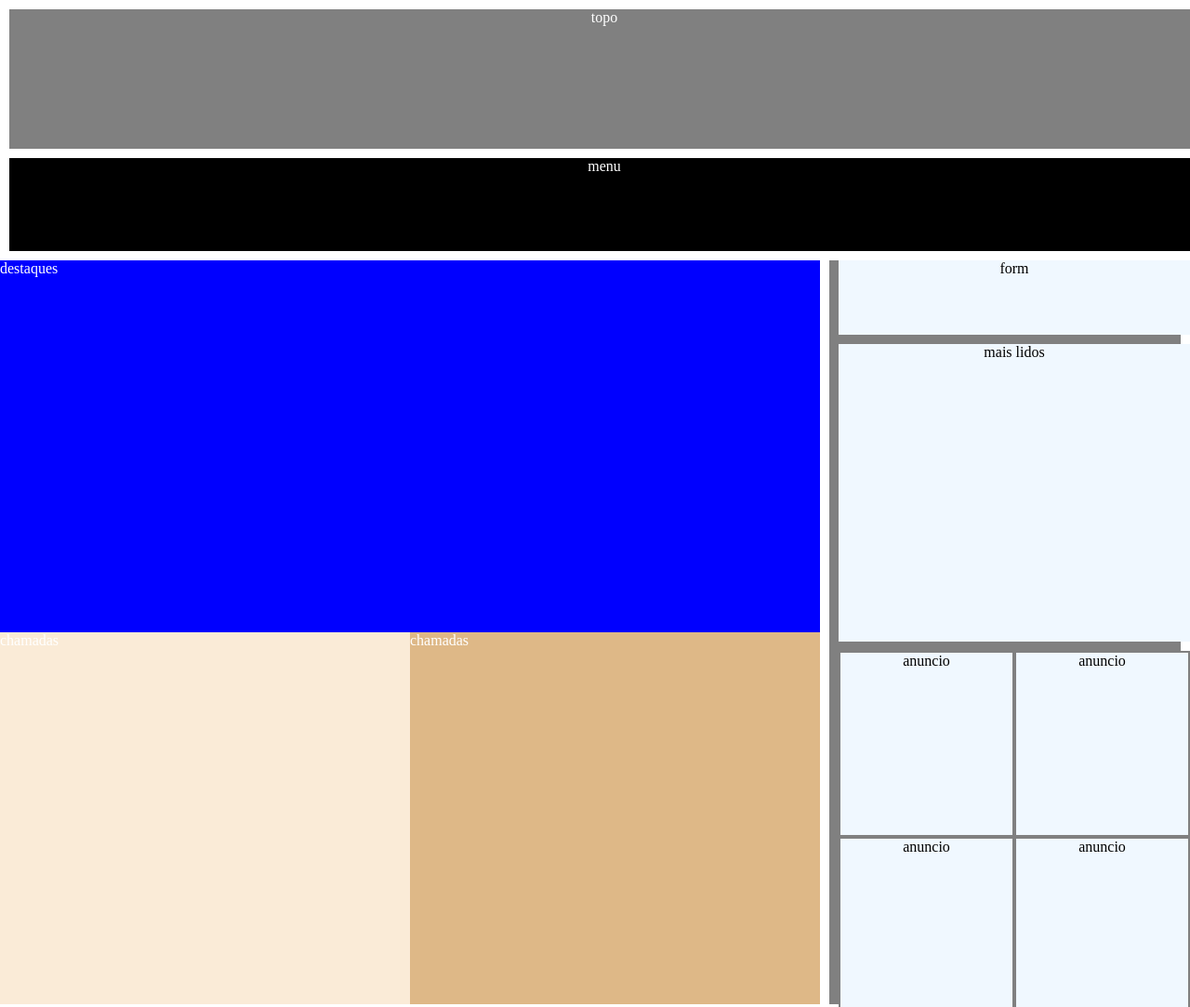
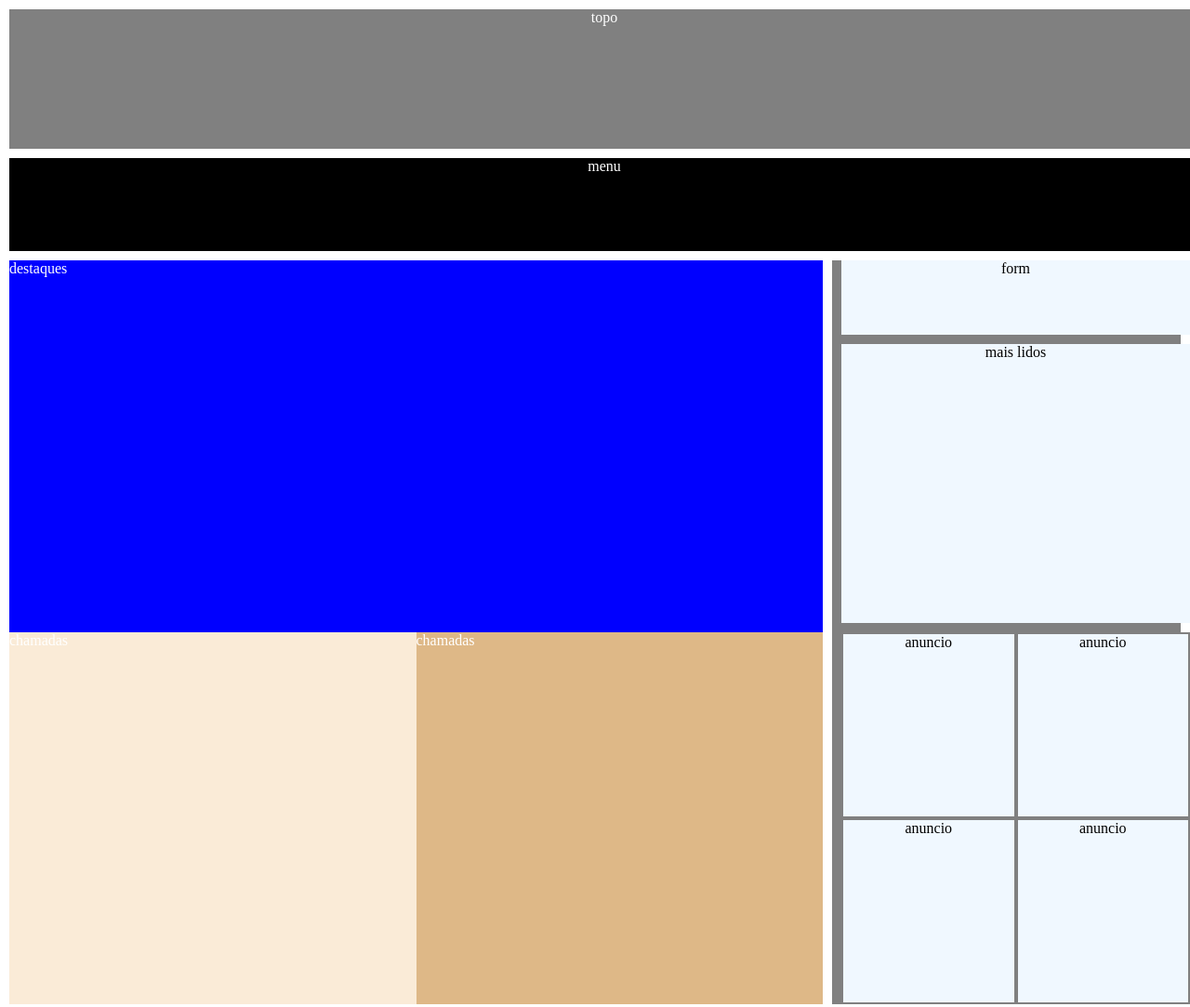
Before and after one commit to rogerio-jose-gastao/curso-web, a plain HTML site: page quarta_aula/index.html in a window 1280 px wide. Shown: the top 1083 px of the page at 93% size. Drawn offline with Linux system fonts and the light colour scheme.

Commit message:
fim por agora

```diff
--- a/quarta_aula/style.css
+++ b/quarta_aula/style.css
@@ -33,9 +33,11 @@
     height: 100%;
     width: 70%;
     background-color: transparent;
+    margin-left: 10px;
 }
 .direita{
     margin-top: 0;
+    margin-right: 10px;
     height: 100%;
     width: 30%;
 }
@@ -81,7 +83,7 @@
 }
 
 .maisLidos{
-    height: 40%;
+    height: 300px;
     width: 100%;
     background-color: aliceblue;
     color: #000;
```
